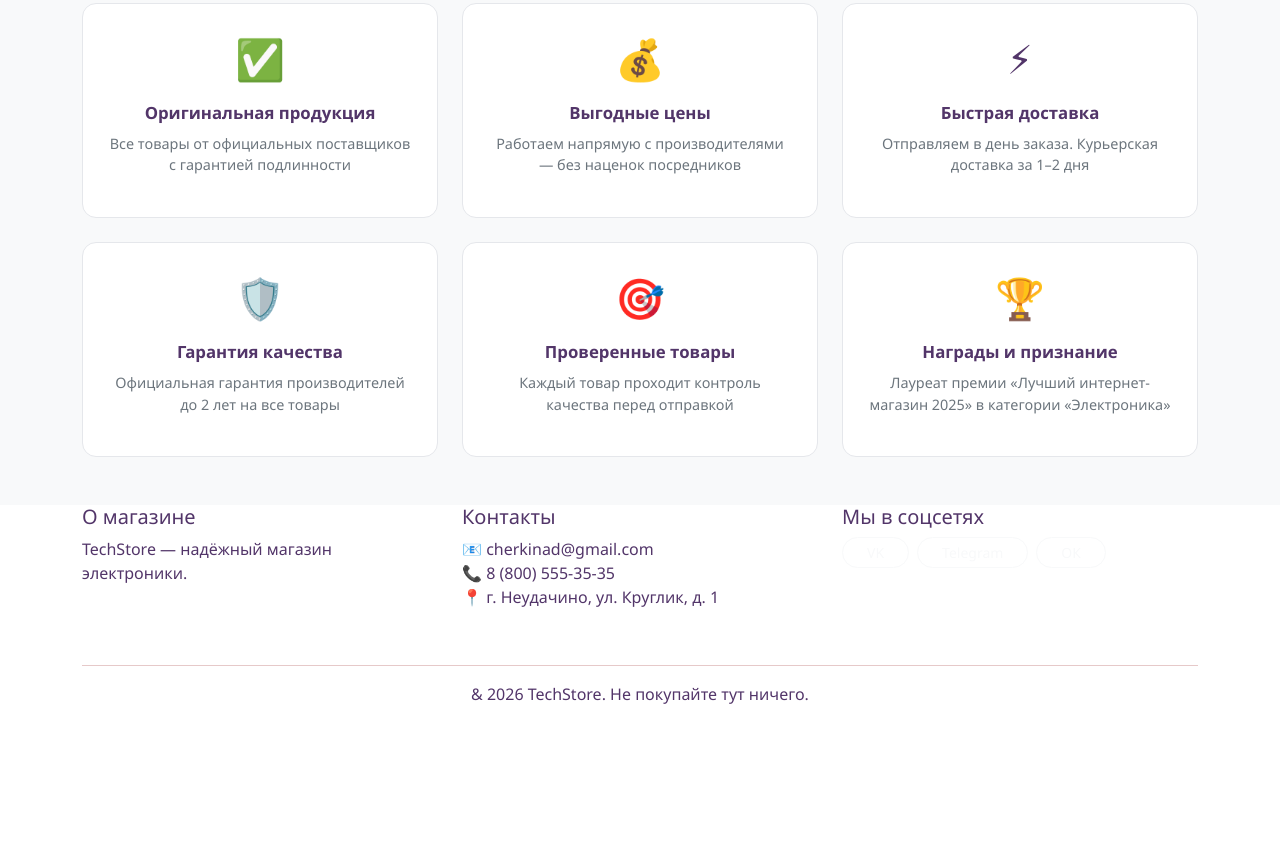
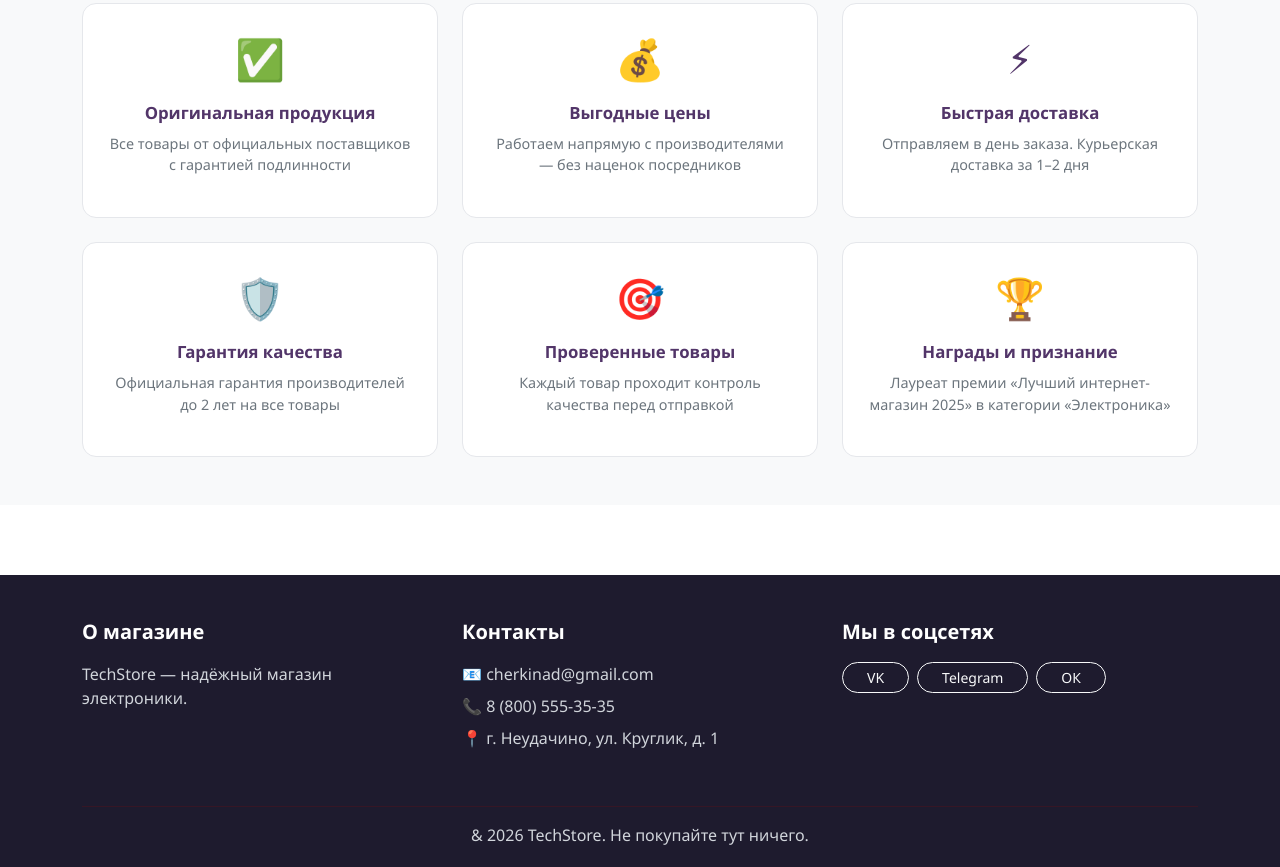
Before and after one commit to daria-chr/isrpo-Lab14-16_Cherkina, a plain HTML site: page about.html in a window 1280 px wide. Shown: the part 1648-2515 px from the top of the page. Before the commit the page ends 2354 px from the top, so only its background shows below. Drawn offline with nearby package versions, Linux system fonts and the light colour scheme.

Commit message:
Added footer styling and contact info

```diff
--- a/css/style.css
+++ b/css/style.css
@@ -422,3 +422,20 @@ body {
         justify-content: center;
     }
 }
+
+footer {
+    background-color: #1e1b2e;
+    color: #d1d5db;
+    padding: 45px 0 20px;
+    margin-top: 70px;
+}
+
+footer h5 {
+    color: white;
+    margin-bottom: 18px;
+    font-weight: 600;
+}
+
+footer ul li {
+    margin-bottom: 8px;
+}
```
